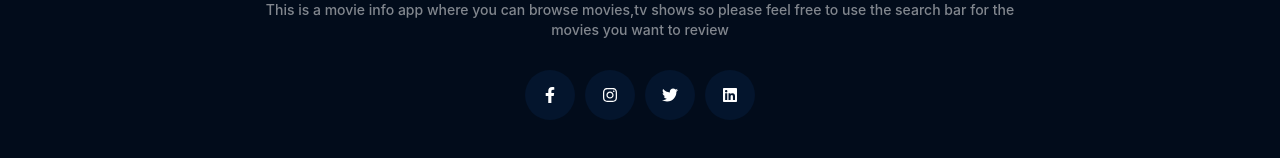
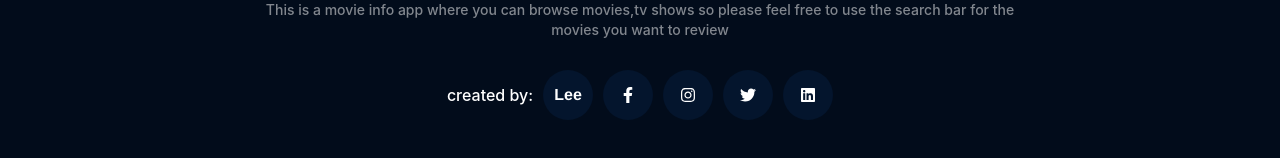
Before and after one commit to Bipin-3421/react_movie_app, a React (Vite) app: page / in a window 1280 px wide. Shown: the part 2380-2538 px from the top of the page. Built offline with nearby package versions, Linux system fonts and the light colour scheme; no server answers.

Commit message:
chore:adding lee social icon

```diff
--- a/src/components/footer/Footer.jsx
+++ b/src/components/footer/Footer.jsx
@@ -27,6 +27,16 @@ const Footer = () => {
           review
         </div>
         <div className="socialIcons">
+          <span>created by:</span>
+          <div>
+            <a
+              href="https://portfolio-me-gamma-six.vercel.app/"
+              target="_blank"
+              className="icon"
+            >
+              Lee
+            </a>
+          </div>
           <span className="icon">
             <FaFacebookF />
           </span>
--- a/src/index.scss
+++ b/src/index.scss
@@ -29,6 +29,18 @@
 body {
   background-color: var(--black);
 }
+
+a {
+  text-decoration: none;
+  color: #fff;
+  font-family: "Franklin Gothic Medium", "Arial Narrow", Arial, sans-serif;
+  font-weight: bold;
+}
+
+// a:hover {
+//   background-color: #1c4b91;
+//   border: 1px solid #fff;
+// }
 
 ::-webkit-scrollbar {
   display: none;
```
